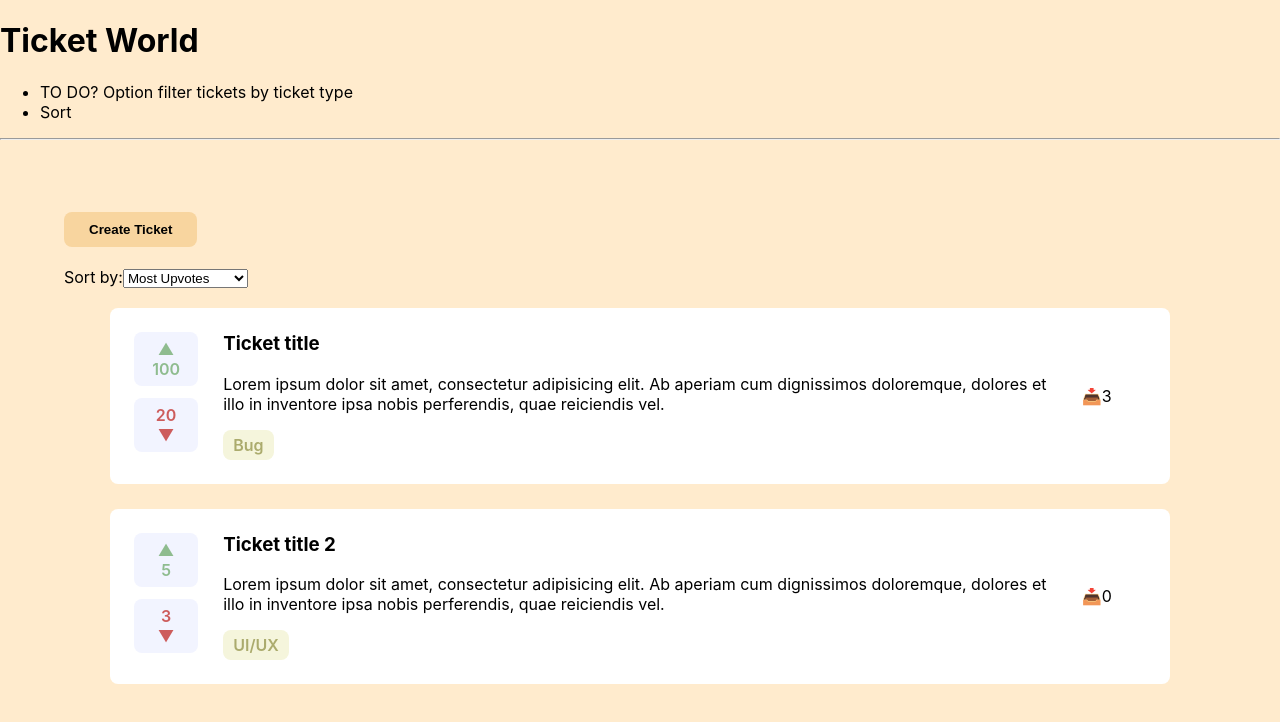
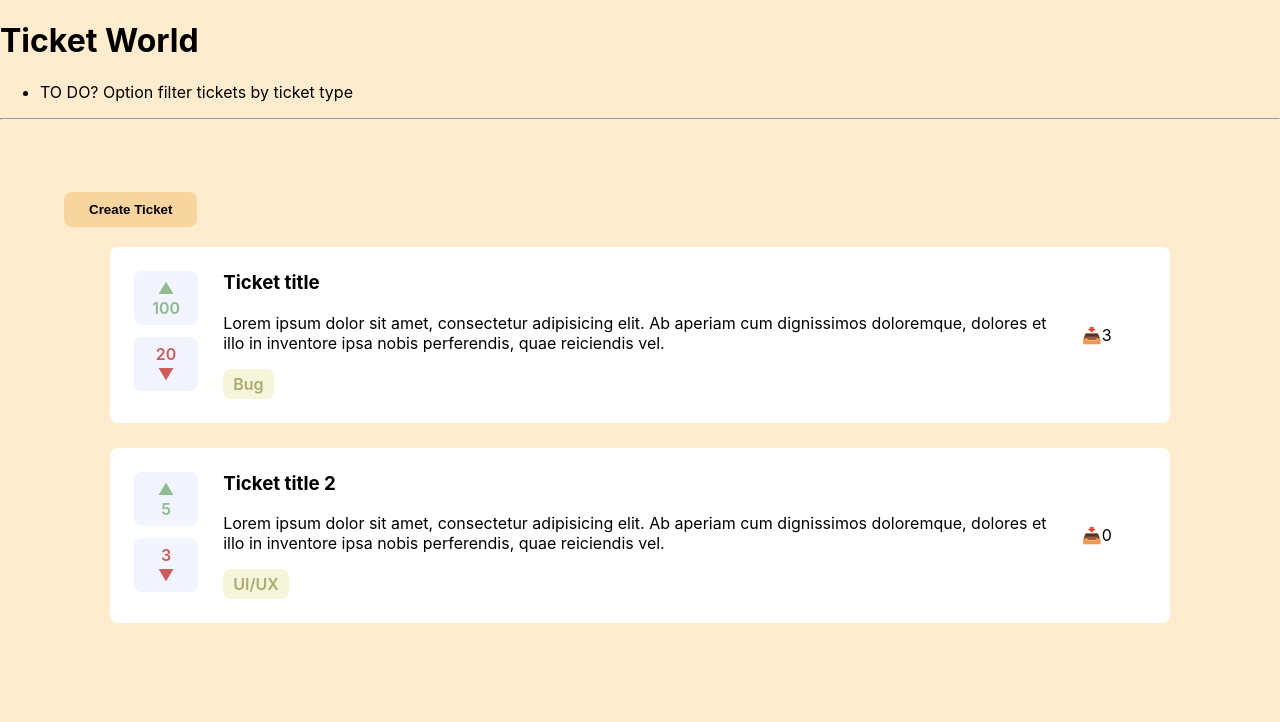
Before and after one commit to ryantruong927/CS4471, a React (Create React App) app: page / in a window 1280 px wide. Shown: the top 722 px of the page. Built offline with nearby package versions, Linux system fonts and the light colour scheme.

Commit message:
Ticket actions not dependent on user id

```diff
--- a/src/App.js
+++ b/src/App.js
@@ -29,17 +29,20 @@ function App() {
     }
   ])
 
+  const getTicketById = (id) => {
+    for ( let ticket of tickets ) {
+      if ( ticket.id === id ) return ticket
+    }
+    return null
+  }
+
   const doAction = (action, target) => {
     if (action === 'upvote' || action === 'downvote'){
-      for ( let ticket of tickets ) {
-        if ( ticket.id === target ) {
-          if ( action === 'upvote' ) {
-            ticket.upvotes += 1
-          } else {
-            ticket.downvotes += 1
-          }
-          break;
-        }
+      let ticket = getTicketById(target)
+      if ( action === 'upvote' ) {
+        ticket.upvotes += 1
+      } else {
+        ticket.downvotes += 1
       }
 
     } else if (action === 'create_ticket') {
@@ -49,7 +52,9 @@ function App() {
       setSelectedTicket(null)
 
     } else if (action === 'update_ticket') {
-      tickets[target[0]] = { ...tickets[target[0]], ...target[1] }
+      for ( let i = 0; i < tickets.length; i++) {
+        if ( tickets[i].id === target[0] ) tickets[i] = { ...tickets[i], ...target[1] }
+      }
 
       setCurrentPage("tickets_page")
       setSelectedTicket(null)
@@ -63,8 +68,6 @@ function App() {
         setSelectedTicket(parseInt(direction[1]))
       }
 
-    } else if (action === 'sort') {
-      console.log('sorting in progress...')
     } else if (action === 'edit') {
       setSelectedTicket(target)
       setCurrentPage('tickets_form_page')
@@ -102,7 +105,6 @@ function App() {
       <h1>Ticket World</h1>
       <ul>
         <li>TO DO? Option filter tickets by ticket type</li>
-        <li>Sort</li>
       </ul>
       <hr/>
       { html }
--- a/src/TicketsPage.js
+++ b/src/TicketsPage.js
@@ -1,46 +1,10 @@
 import Ticket from "./components/Ticket";
 
 const TicketsPage = ({ tickets, doAction }) => {
-
-  const sortTickets = (type) => {
-    if ( type === 'mu' ) {
-      tickets.sort( (a, b) => b.upvotes - a.upvotes )
-    } else if ( type === "lu" ){
-      tickets.sort( (a, b) => a.upvotes - b.upvotes )
-    } else if ( type == "mc" ){
-      tickets.sort( (a, b) => b.comments - a.comments )
-    } else if ( type == "lc" ){
-      tickets.sort( (a, b) => a.comments - b.comments )
-    } else if ( type == "md" ){
-      tickets.sort( (a, b) => b.downvotes - a.downvotes )
-    } else {
-      tickets.sort( (a, b) => a.downvotes - b.downvotes )
-    }
-
-    setTickets([ ...tickets ])
-  }
-
-  const sortSelect = <>
-    <label htmlFor="sort-select">Sort by:</label>
-    <select id="sort-select" onChange={ e => sortTickets(e.target.value) }>
-      {/*<option value="mr">Most recent</option>*/}
-      {/*<option value="lr">Least recent</option>*/}
-      <option value="mu">Most Upvotes</option>
-      <option value="lu">Least Upvotes</option>
-      <option value="md">Most Downvotes</option>
-      <option value="ld">Least Downvotes</option>
-      <option value="mc">Most Comments</option>
-      <option value="lc">Least Comments</option>
-    </select>
-    <br/>
-    <br/>
-  </>
-
   return (
     <div className="tickets-page">
       <button className="custom-btn" onClick={() => doAction('open', `tickets_form_page null`)}>Create Ticket</button>
       <br/><br/>
-      { sortSelect }
 
       <div className="ticket-list">
         { tickets.map( itemData => <Ticket key={itemData.id} data={ itemData } doAction={doAction}/> ) }
```
Also changed, not shown: 7 other files (tests, documents, lock files or other folders).
